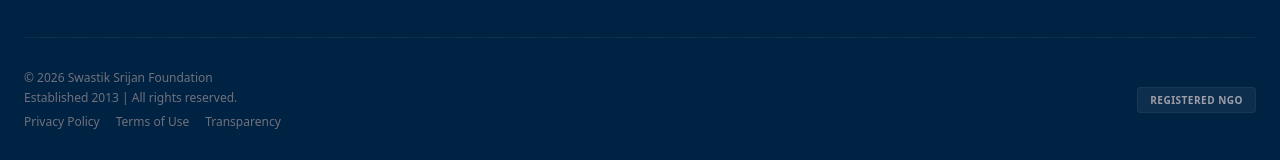
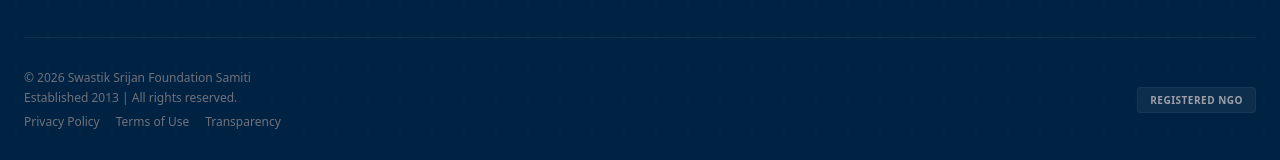
Before and after one commit to Swastiksrijan/SSF-Final, a React (Vite) app: page / in a window 1280 px wide. Shown: the part 7087-7247 px from the top of the page. Built offline with nearby package versions, Linux system fonts and the light colour scheme; no server answers; a web font is replaced by a local one.

Commit message:
Update FooterSection.jsx

```diff
--- a/src/pages/FooterSection.jsx
+++ b/src/pages/FooterSection.jsx
@@ -193,7 +193,7 @@ export default function FooterSection() {
         {/* BOTTOM: Copyright & Legal */}
         <div className="pt-8 border-t border-white/5 flex flex-col md:flex-row items-center justify-between gap-4">
           <div className="text-xs text-zinc-500 font-medium text-center md:text-left">
-            <p>© {new Date().getFullYear()} Swastik Srijan Foundation</p>
+            <p>© {new Date().getFullYear()} Swastik Srijan Foundation Samiti</p>
             <p className="mt-1">Established 2013 | All rights reserved.</p>
             <div className="flex gap-4 mt-2 justify-center md:justify-start">
               <Link to="/PrivacyPolicy" className="hover:text-zinc-300 transition-colors">Privacy Policy</Link>
```
